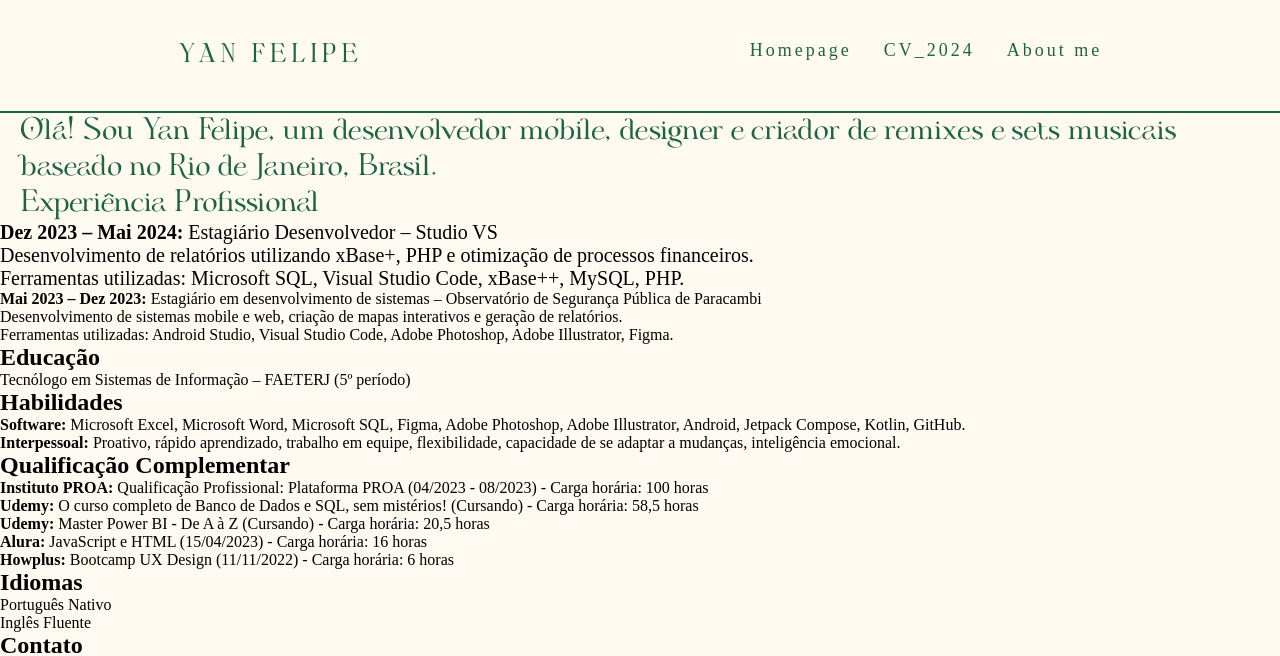
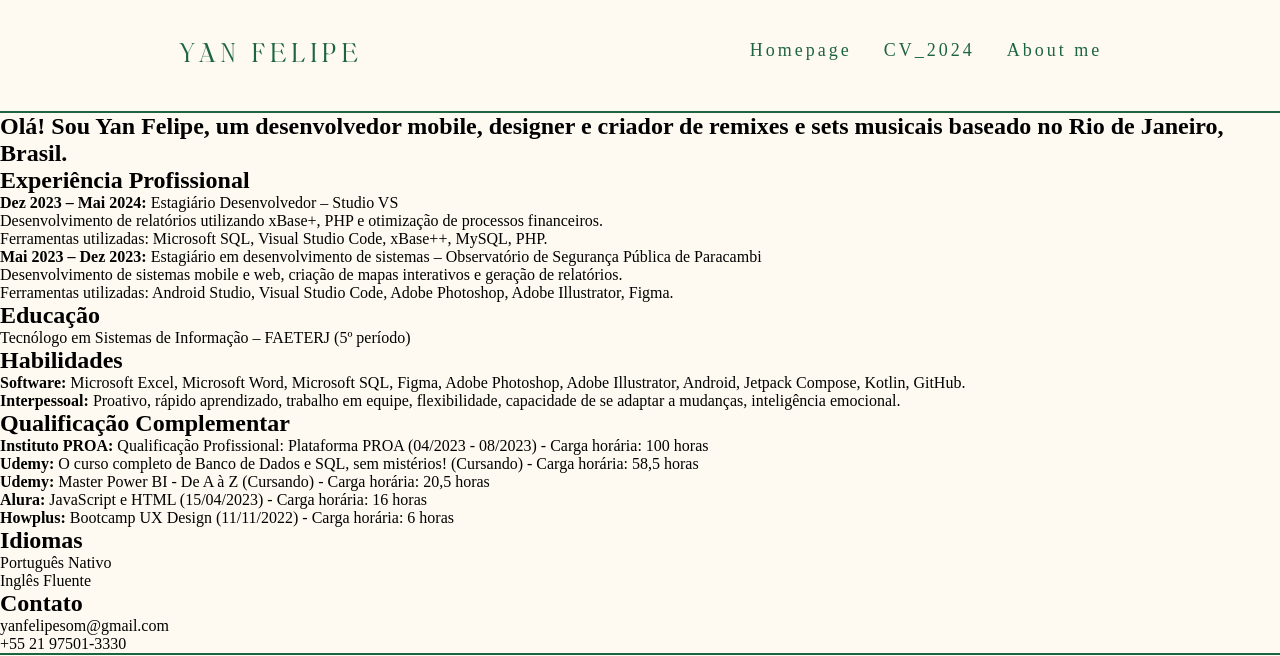
Before and after one commit to oyanfelipe/oyanfelipe.github.io, a plain HTML site: page curriculo.html in a window 1280 px wide. Shown: the top 656 px of the page. Drawn offline with Linux system fonts and the light colour scheme.

Commit message:
Update curriculo.html
up

```diff
--- a/curriculo.html
+++ b/curriculo.html
@@ -28,13 +28,13 @@
     </header>
     <main class="container">
         <section>
-            <h2 class="text">Olá! Sou Yan Felipe, um desenvolvedor mobile, designer e criador de remixes e sets musicais baseado no Rio de Janeiro, Brasil.</h2>
+            <h2>Olá! Sou Yan Felipe, um desenvolvedor mobile, designer e criador de remixes e sets musicais baseado no Rio de Janeiro, Brasil.</h2>
         </section>
 
         <section>
-            <h2 class="text">Experiência Profissional</h2>
+            <h2>Experiência Profissional</h2>
             <ul>
-                <li class="paragrafo"><strong>Dez 2023 – Mai 2024:</strong> Estagiário Desenvolvedor – Studio VS
+                <li><strong>Dez 2023 – Mai 2024:</strong> Estagiário Desenvolvedor – Studio VS
                     <ul>
                         <li>Desenvolvimento de relatórios utilizando xBase+, PHP e otimização de processos financeiros.</li>
                         <li>Ferramentas utilizadas: Microsoft SQL, Visual Studio Code, xBase++, MySQL, PHP.</li>
```
